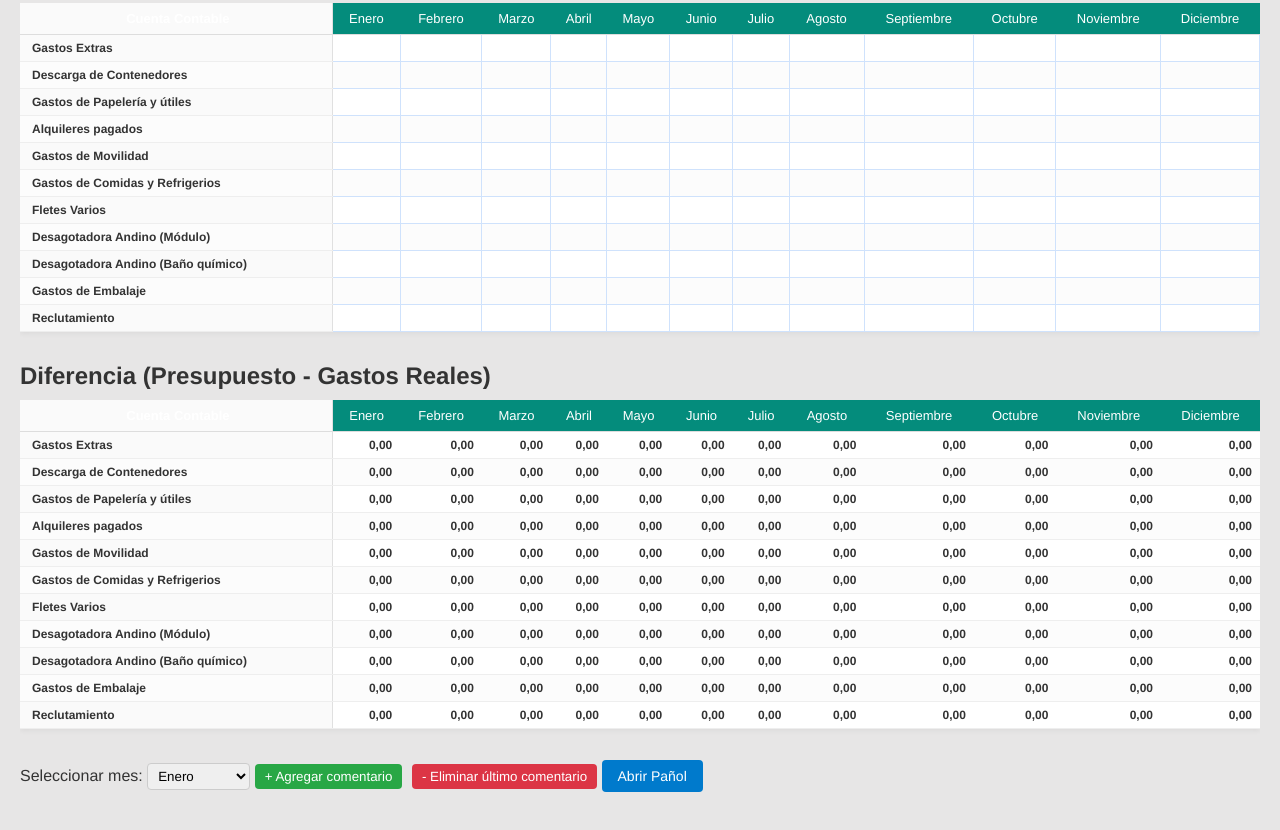
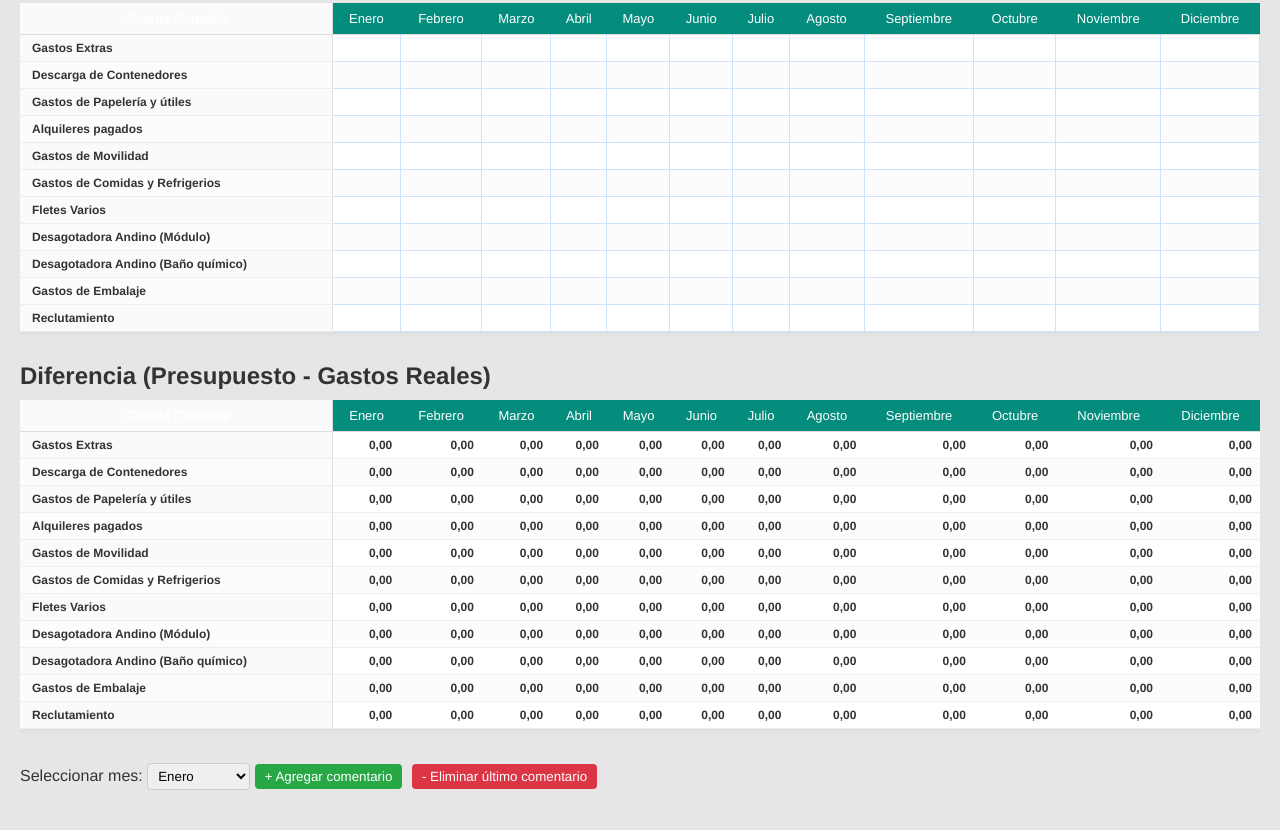
Before and after one commit to lucas-sysa/presupuestologistica, a plain HTML site: page index.html in a window 1280 px wide. Shown: the part 790-1620 px from the top of the page. Drawn offline with Linux system fonts and the light colour scheme.

Commit message:
Update index.html

```diff
--- a/index.html
+++ b/index.html
@@ -151,7 +151,6 @@
 
   <button id="agregar-comentario">+ Agregar comentario</button>
   <button id="eliminar-comentario">- Eliminar último comentario</button>
-  <button class="btn-panol" onclick="window.location.href='https://lucas-sysa.github.io/panol/'">Abrir Pañol</button>
 
   <!-- Lista de comentarios del mes seleccionado -->
   <ul id="lista-comentarios" style="margin-top:10px;"></ul>
```
